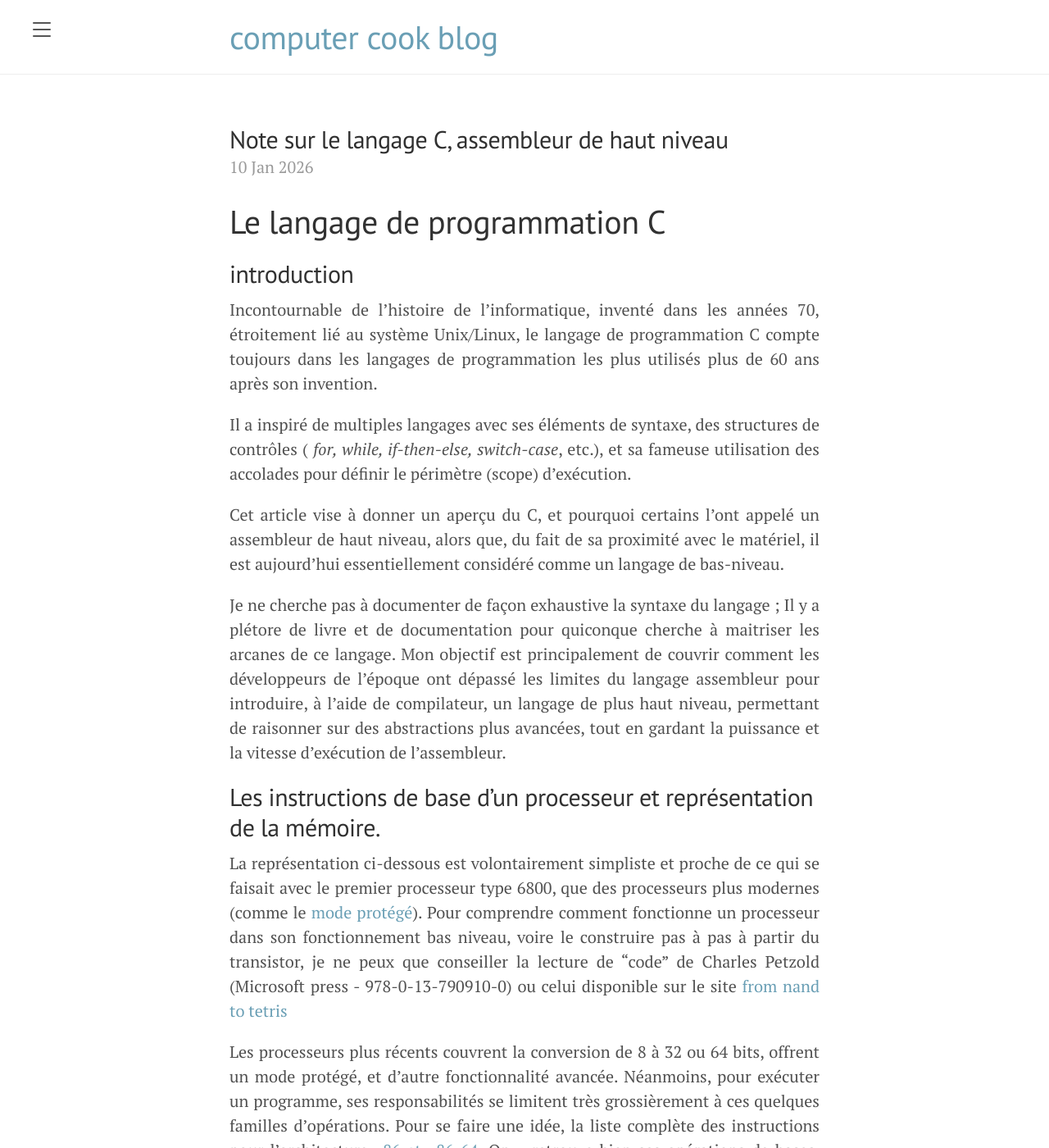
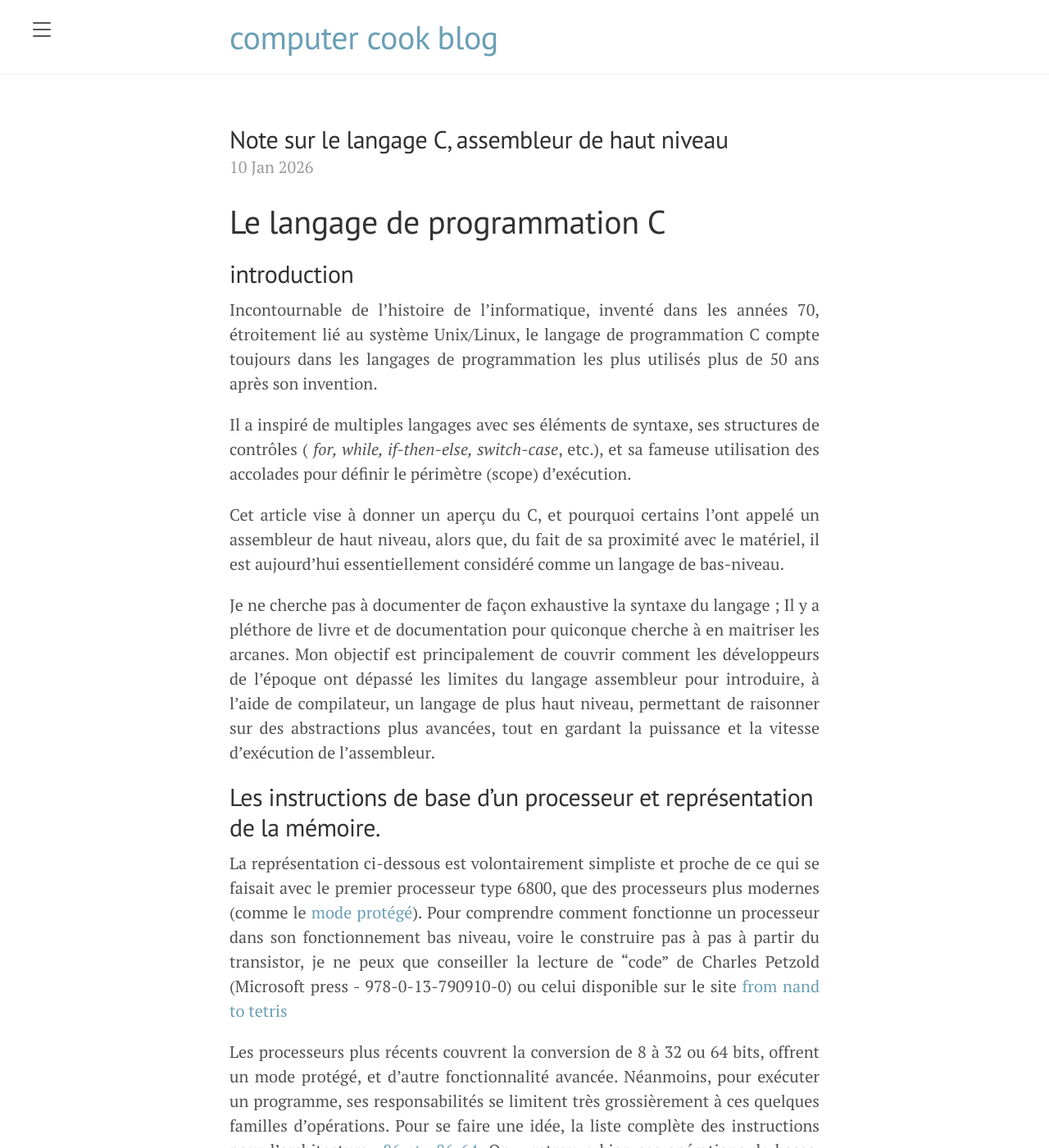
Before and after one commit to rvillemeur/rvillemeur.github.io, a Jekyll site: the page built from _posts/2026-01-06-etude-langage-c.md, in a window 1280 px wide and 1400 px high. Shown: the whole window at 82% size. Built offline with Jekyll 4.4.1, drawn with Linux system fonts in a browser that asks for light colours.

Commit message:
fix typo

```diff
--- a/_posts/2026-01-06-etude-langage-c.md
+++ b/_posts/2026-01-06-etude-langage-c.md
@@ -12,13 +12,13 @@ draft: true
 
 ## introduction
 
-Incontournable de l'histoire de l'informatique, inventé dans les années 70, étroitement lié au système Unix/Linux, le langage de programmation C compte toujours dans les langages de programmation les plus utilisés plus de 60 ans après son invention.
+Incontournable de l'histoire de l'informatique, inventé dans les années 70, étroitement lié au système Unix/Linux, le langage de programmation C compte toujours dans les langages de programmation les plus utilisés plus de 50 ans après son invention.
 
-Il a inspiré de multiples langages avec ses éléments de syntaxe, des structures de contrôles ( *for, while, if-then-else, switch-case*, etc.), et sa fameuse utilisation des accolades pour définir le périmètre (scope) d'exécution.
+Il a inspiré de multiples langages avec ses éléments de syntaxe, ses structures de contrôles ( *for, while, if-then-else, switch-case*, etc.), et sa fameuse utilisation des accolades pour définir le périmètre (scope) d'exécution.
 
 Cet article vise à donner un aperçu du C, et pourquoi certains l'ont appelé un assembleur de haut niveau, alors que, du fait de sa proximité avec le matériel, il est aujourd'hui essentiellement considéré comme un langage de bas-niveau.
 
-Je ne cherche pas à documenter de façon exhaustive la syntaxe du langage ; Il y a plétore de livre et de documentation pour quiconque cherche à maitriser les arcanes de ce langage. Mon objectif est principalement de couvrir comment les développeurs de l'époque ont dépassé les limites du langage assembleur pour introduire, à l'aide de compilateur, un langage de plus haut niveau, permettant de raisonner sur des abstractions plus avancées, tout en gardant la puissance et la vitesse d'exécution de l'assembleur.
+Je ne cherche pas à documenter de façon exhaustive la syntaxe du langage ; Il y a pléthore de livre et de documentation pour quiconque cherche à en maitriser les arcanes. Mon objectif est principalement de couvrir comment les développeurs de l'époque ont dépassé les limites du langage assembleur pour introduire, à l'aide de compilateur, un langage de plus haut niveau, permettant de raisonner sur des abstractions plus avancées, tout en gardant la puissance et la vitesse d'exécution de l'assembleur.
 
 ## Les instructions de base d'un processeur et représentation de la mémoire.
 
```
